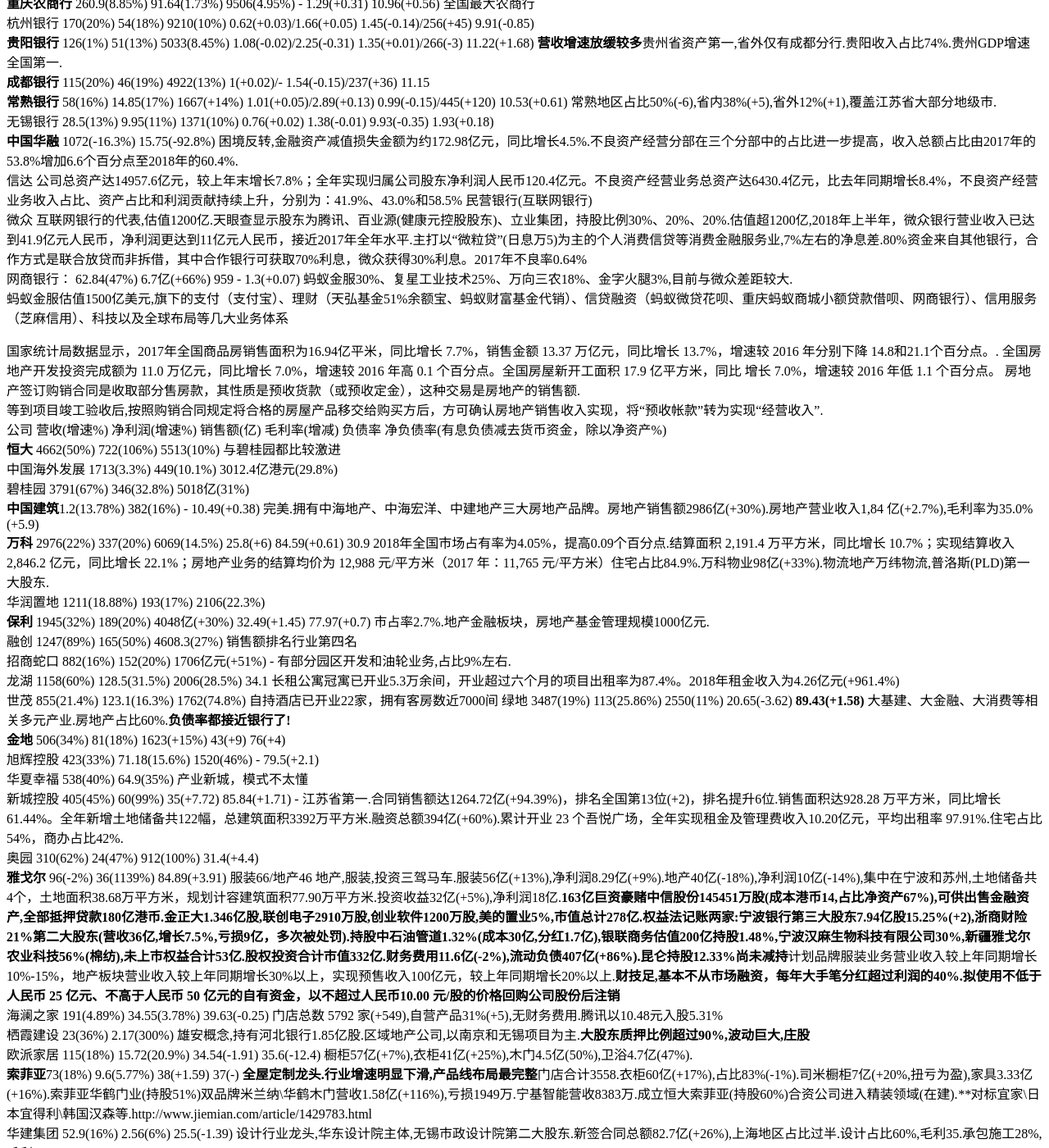
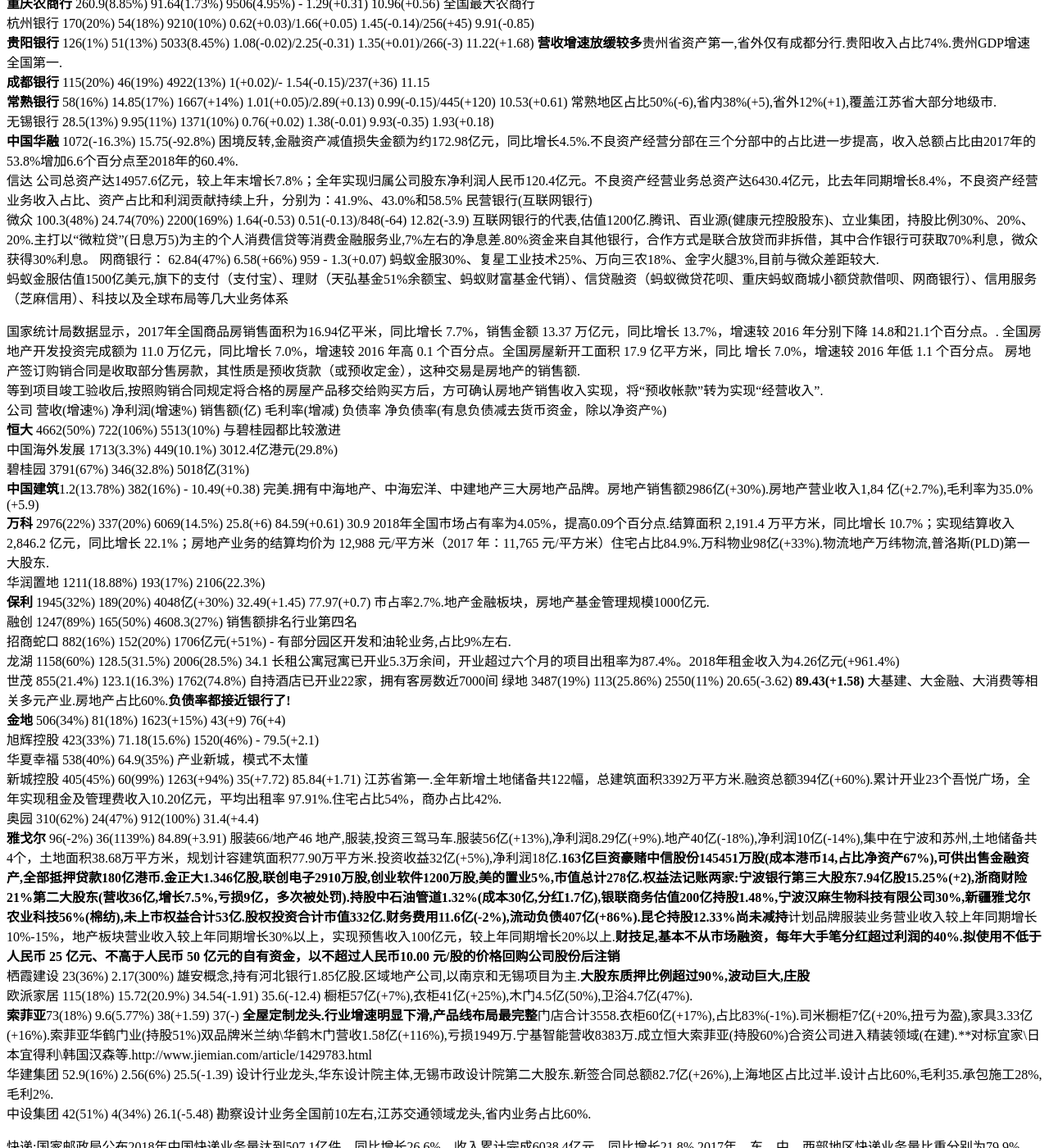
Before and after one commit to kingofhawks/kingofhawks.github.io, a Jekyll site: the page built from _posts/2018-10-27-重点上市公司2018年报汇总.md, in a window 1280 px wide and 1400 px high, scrolled down 9730 px. Shown: the whole window at 82% size. Built offline with Jekyll 4.4.1, drawn with Linux system fonts in a browser that asks for light colours; our own code applies the rules of GitHub Pages for plain Markdown files; some of the changed text lies outside the part shown.

Commit message:
update post

```diff
--- a/_posts/2018-10-27-重点上市公司2018年报汇总.md
+++ b/_posts/2018-10-27-重点上市公司2018年报汇总.md
@@ -328,8 +328,8 @@
 **中国华融**  1072(-16.3%)   15.75(-92.8%)  困境反转,金融资产减值损失金额为约172.98亿元，同比增长4.5%.不良资产经营分部在三个分部中的占比进一步提高，收入总额占比由2017年的53.8%增加6.6个百分点至2018年的60.4%.
 信达     公司总资产达14957.6亿元，较上年末增长7.8%；全年实现归属公司股东净利润人民币120.4亿元。不良资产经营业务总资产达6430.4亿元，比去年同期增长8.4%，不良资产经营业务收入占比、资产占比和利润贡献持续上升，分别为：41.9%、43.0%和58.5%
 民营银行(互联网银行)
-微众       互联网银行的代表,估值1200亿.天眼查显示股东为腾讯、百业源(健康元控股股东)、立业集团，持股比例30%、20%、20%.估值超1200亿,2018年上半年，微众银行营业收入已达到41.9亿元人民币，净利润更达到11亿元人民币，接近2017年全年水平.主打以“微粒贷”(日息万5)为主的个人消费信贷等消费金融服务业,7%左右的净息差.80%资金来自其他银行，合作方式是联合放贷而非拆借，其中合作银行可获取70%利息，微众获得30%利息。2017年不良率0.64%
-网商银行：   62.84(47%)   6.7亿(+66%)     959          -    1.3(+0.07) 蚂蚁金服30%、复星工业技术25%、万向三农18%、金字火腿3%,目前与微众差距较大.
+微众        100.3(48%)       24.74(70%)  2200(169%)   1.64(-0.53)          0.51(-0.13)/848(-64)      12.82(-3.9) 互联网银行的代表,估值1200亿.腾讯、百业源(健康元控股股东)、立业集团，持股比例30%、20%、20%.主打以“微粒贷”(日息万5)为主的个人消费信贷等消费金融服务业,7%左右的净息差.80%资金来自其他银行，合作方式是联合放贷而非拆借，其中合作银行可获取70%利息，微众获得30%利息。
+网商银行：   62.84(47%)     6.58(+66%)    959          -    1.3(+0.07) 蚂蚁金服30%、复星工业技术25%、万向三农18%、金字火腿3%,目前与微众差距较大.
 蚂蚁金服估值1500亿美元,旗下的支付（支付宝）、理财（天弘基金51%余额宝、蚂蚁财富基金代销）、信贷融资（蚂蚁微贷花呗、重庆蚂蚁商城小额贷款借呗、网商银行）、信用服务（芝麻信用）、科技以及全球布局等几大业务体系
 
 
@@ -354,10 +354,9 @@
 **金地** 506(34%)       81(18%)         1623(+15%)    43(+9)        76(+4)
 旭辉控股  423(33%)      71.18(15.6%)     1520(46%)     -             79.5(+2.1)
 华夏幸福  538(40%)       64.9(35%)                             产业新城，模式不太懂
-新城控股  405(45%)        60(99%)         35(+7.72)       85.84(+1.71)           -     江苏省第一.合同销售额达1264.72亿(+94.39%)，排名全国第13位(+2)，排名提升6位.销售面积达928.28 万平方米，同比增长 61.44%。全年新增土地储备共122幅，总建筑面积3392万平方米.融资总额394亿(+60%).累计开业 23 个吾悦广场，全年实现租金及管理费收入10.20亿元，平均出租率 97.91%.住宅占比54%，商办占比42%.
+新城控股  405(45%)        60(99%)         1263(+94%)   35(+7.72)       85.84(+1.71)     江苏省第一.全年新增土地储备共122幅，总建筑面积3392万平方米.融资总额394亿(+60%).累计开业23个吾悦广场，全年实现租金及管理费收入10.20亿元，平均出租率 97.91%.住宅占比54%，商办占比42%.
 奥园     310(62%)        24(47%)         912(100%)     31.4(+4.4)
 **雅戈尔** 96(-2%)        36(1139%)       84.89(+3.91)  服装66/地产46       地产,服装,投资三驾马车.服装56亿(+13%),净利润8.29亿(+9%).地产40亿(-18%),净利润10亿(-14%),集中在宁波和苏州,土地储备共4个，土地面积38.68万平方米，规划计容建筑面积77.90万平方米.投资收益32亿(+5%),净利润18亿.**163亿巨资豪赌中信股份145451万股(成本港币14,占比净资产67%),可供出售金融资产,全部抵押贷款180亿港币.金正大1.346亿股,联创电子2910万股,创业软件1200万股,美的置业5%,市值总计278亿.权益法记账两家:宁波银行第三大股东7.94亿股15.25%(+2),浙商财险21%第二大股东(营收36亿,增长7.5%,亏损9亿，多次被处罚).持股中石油管道1.32%(成本30亿,分红1.7亿),银联商务估值200亿持股1.48%,宁波汉麻生物科技有限公司30%,新疆雅戈尔农业科技56%(棉纺),未上市权益合计53亿.股权投资合计市值332亿.财务费用11.6亿(-2%),流动负债407亿(+86%).昆仑持股12.33%尚未减持**计划品牌服装业务营业收入较上年同期增长 10%-15%，地产板块营业收入较上年同期增长30%以上，实现预售收入100亿元，较上年同期增长20%以上.**财技足,基本不从市场融资，每年大手笔分红超过利润的40%.拟使用不低于人民币 25 亿元、不高于人民币 50 亿元的自有资金，以不超过人民币10.00 元/股的价格回购公司股份后注销**
-海澜之家  191(4.89%)        34.55(3.78%)     39.63(-0.25)  门店总数 5792 家(+549),自营产品31%(+5),无财务费用.腾讯以10.48元入股5.31%
 栖霞建设  23(36%)         2.17(300%)       雄安概念,持有河北银行1.85亿股.区域地产公司,以南京和无锡项目为主.**大股东质押比例超过90%,波动巨大,庄股**
 欧派家居  115(18%)         15.72(20.9%)       34.54(-1.91)    35.6(-12.4)    橱柜57亿(+7%),衣柜41亿(+25%),木门4.5亿(50%),卫浴4.7亿(47%).
 **索菲亚**73(18%)         9.6(5.77%)          38(+1.59)       37(-)  **全屋定制龙头.行业增速明显下滑,产品线布局最完整**门店合计3558.衣柜60亿(+17%),占比83%(-1%).司米橱柜7亿(+20%,扭亏为盈),家具3.33亿(+16%).索菲亚华鹤门业(持股51%)双品牌米兰纳\华鹤木门营收1.58亿(+116%),亏损1949万.宁基智能营收8383万.成立恒大索菲亚(持股60%)合资公司进入精装领域(在建).****对标宜家\日本宜得利\韩国汉森等.http://www.jiemian.com/article/1429783.html
```
Also changed, not shown: other parts of _posts/2018-10-27-重点上市公司2018年报汇总.md (+1 -1 lines).
